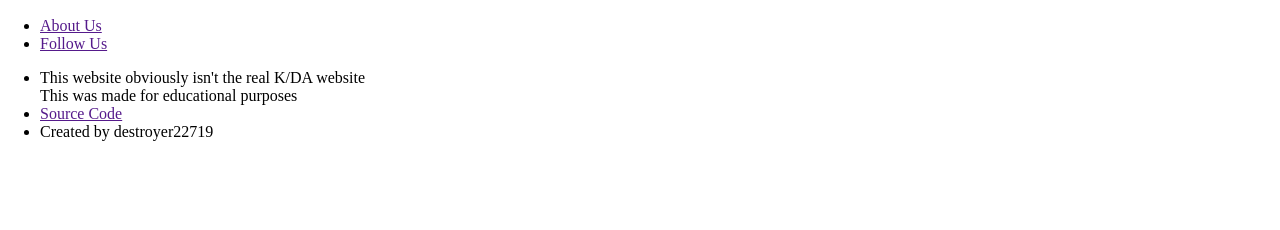
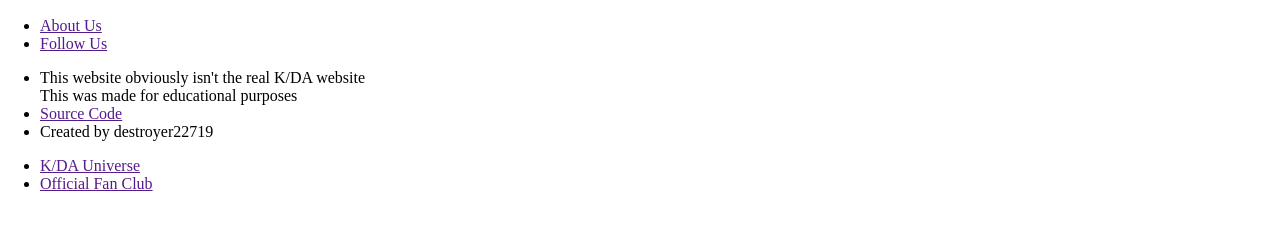
Before and after one commit to destroyer22719/KDA_Website, a plain HTML site: page index.html in a window 1280 px wide. Shown: the part 128-358 px from the top of the page. Drawn offline with Linux system fonts and the light colour scheme.

Commit message:
Updated Footer

```diff
--- a/index.html
+++ b/index.html
@@ -42,7 +42,14 @@
                 <a>Created by destroyer22719</a>
             </li>
         </ul>
-
+        <ul>
+            <li>
+                <a href="">K/DA Universe</a>
+            </li>
+            <li>
+                <a href="">Official Fan Club</a>
+            </li>
+        </ul>
     </footer>
 </body>
 </html>
```
